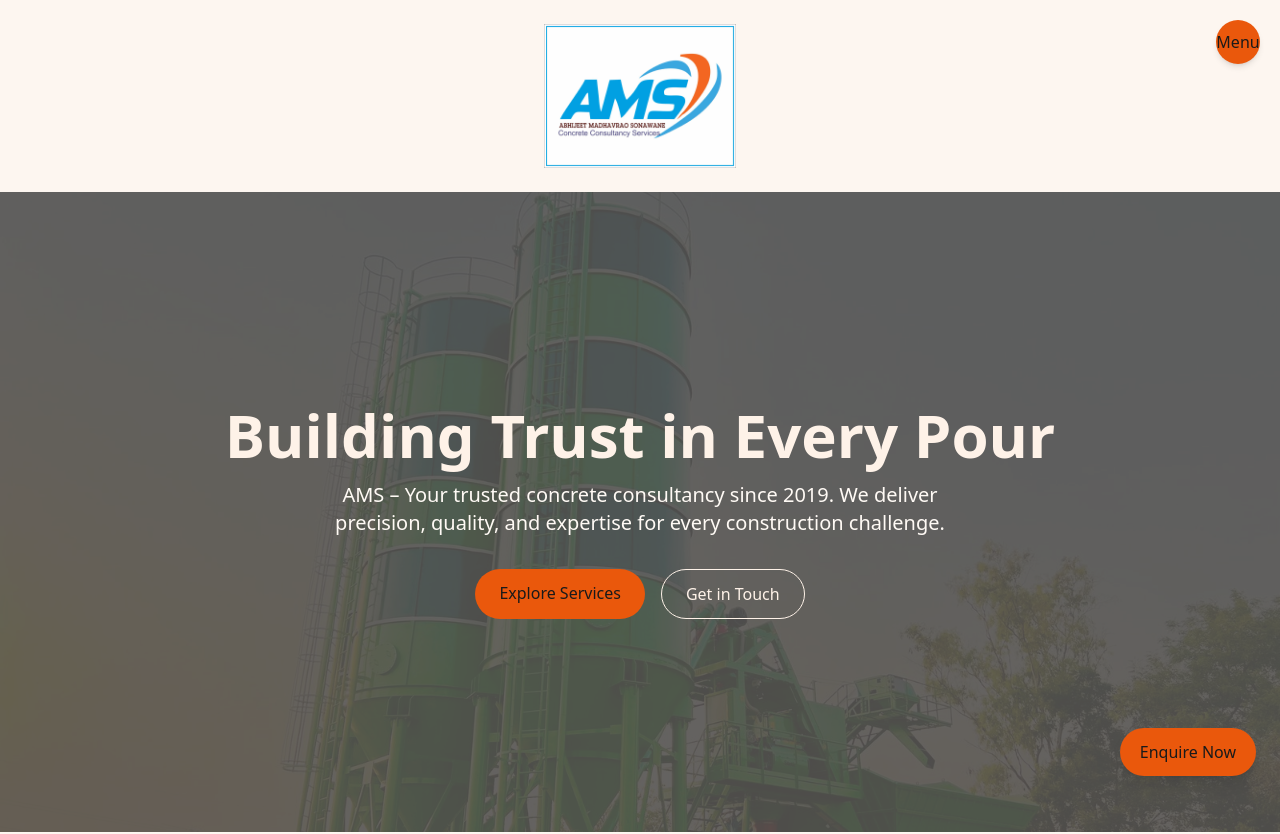
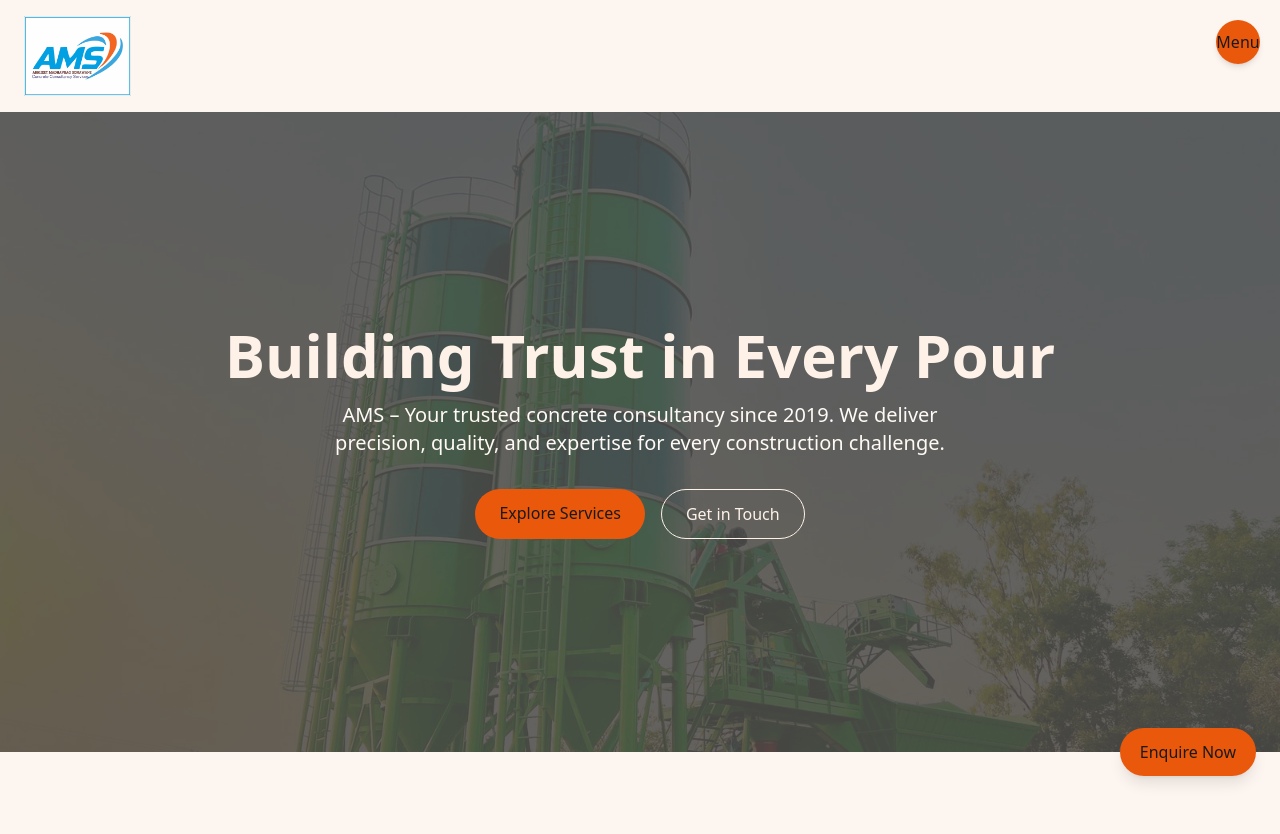
Before and after one commit to VinayakBhoir/ams, a React (Vite) app: page / in a window 1280 px wide. Shown: the top 834 px of the page. Built offline with nearby package versions, Linux system fonts and the light colour scheme.

Commit message:
logo update

```diff
--- a/src/components/Header.jsx
+++ b/src/components/Header.jsx
@@ -1,15 +1,18 @@
 import React from "react";
-import logo from "../assets/images/logo.jpg"; // Update path if needed
+import { Link } from "react-router-dom";
+import logo from "../assets/images/logo.jpg";
 
 const Header = () => {
   return (
-    <div className="w-full py-6 flex justify-center items-center">
-      <img
-        src={logo}
-        alt="Company Logo"
-        className="h-28 md:h-36 object-contain transition-all duration-300"
-        style={{ maxWidth: "70%" }} // prevent overflow on large screens
-      />
+    <div className="w-full py-4 px-6 flex justify-start items-center">
+      <Link to="/">
+        <img
+          src={logo}
+          alt="Company Logo"
+          className="h-16 md:h-20 object-contain transition-all duration-300"
+          style={{ maxWidth: "180px" }}
+        />
+      </Link>
     </div>
   );
 };
```
